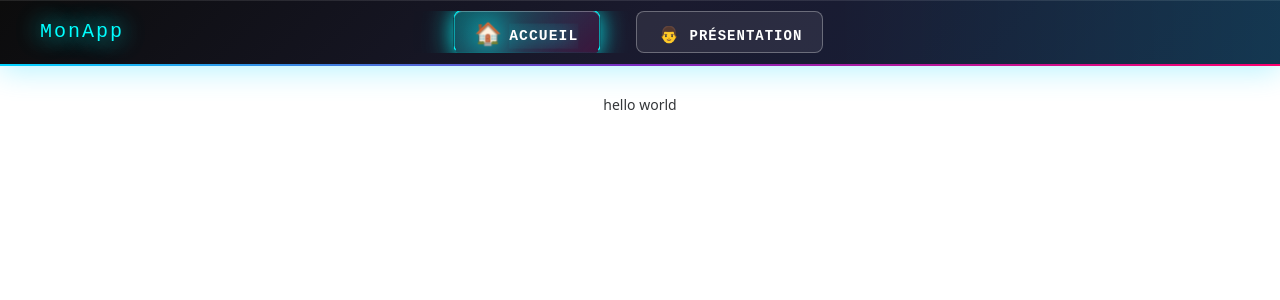
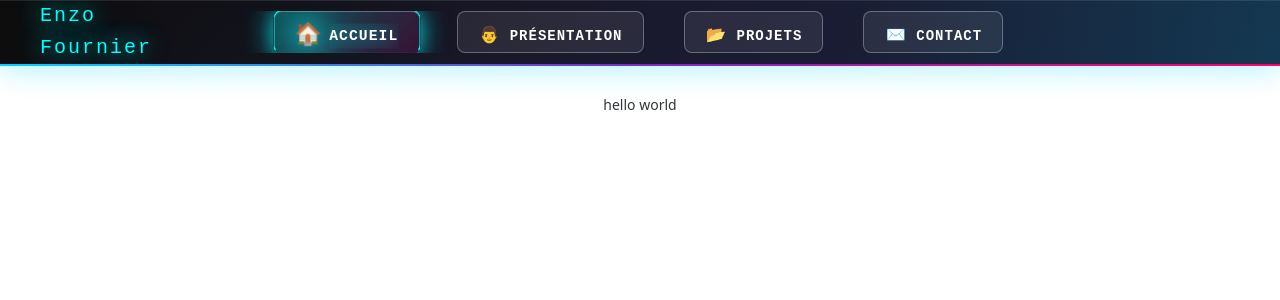
Before and after one commit to Fydyr/my-site, a Vue app: page / in a window 1280 px wide. Shown: the top 300 px of the page. Built offline with nearby package versions, Linux system fonts and the light colour scheme; the HTML template or start-up script is replaced by a standard one.

Commit message:
style(header)

```diff
--- a/src/components/HeaderMenu.component.vue
+++ b/src/components/HeaderMenu.component.vue
@@ -4,7 +4,7 @@
       <!-- Logo/Brand -->
       <div class="brand">
         <n-text strong style="font-size: 20px; color: var(--primary-color)">
-          MonApp
+          Enzo <br>Fournier
         </n-text>
       </div>
 
@@ -92,6 +92,18 @@ const menuOptions = computed(() => [
     key: '/presentation',
     icon: renderIcon('👨'),
     onClick: () => navigateAndClose('/presentation')
+  },
+  {
+    label: 'Projets',
+    key: '/projets',
+    icon: renderIcon('📂'),
+    onClick: () => navigateAndClose('/projets')
+  },
+  {
+    label: 'Contact',
+    key: '/contact',
+    icon: renderIcon('✉️'),
+    onClick: () => navigateAndClose('/contact')
   },
 ]);
 
```
